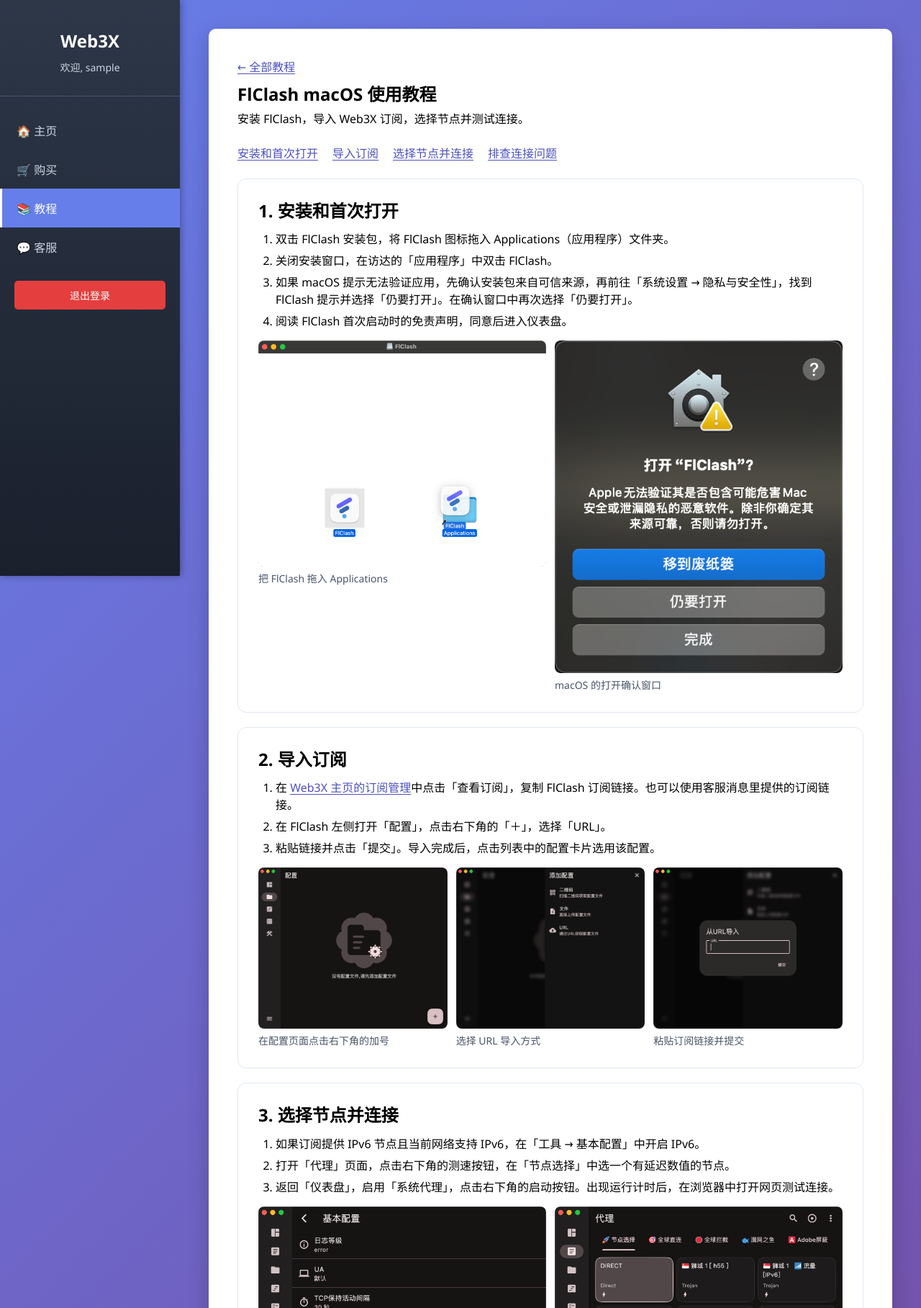
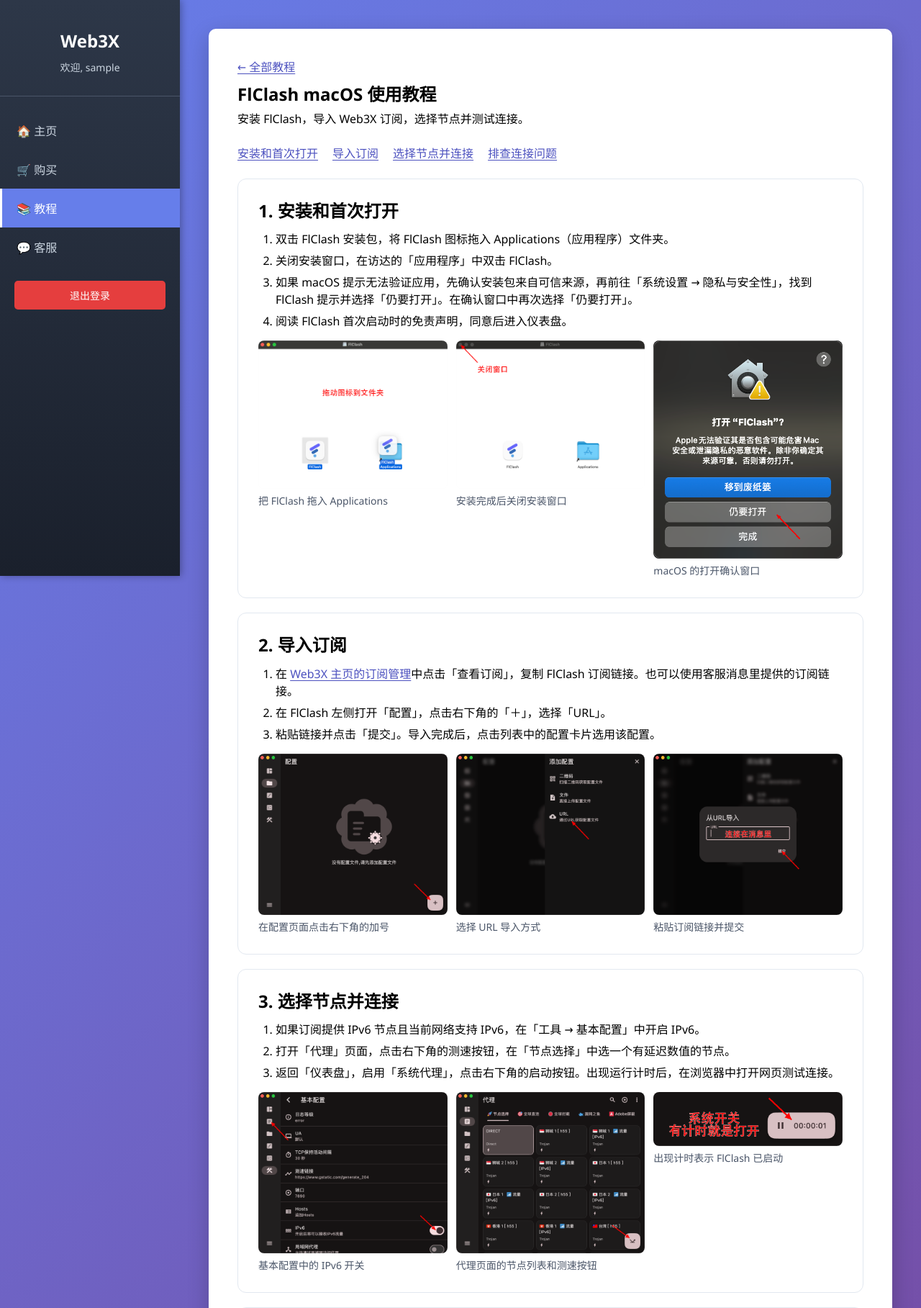
Before and after one commit to suncongch/web3x, a Flask app: page /tutorial/mac in a window 1280 px wide. Shown: the top 1817 px of the page at 72% size. Run offline with Flask 3, Linux system fonts and the light colour scheme; the visitor is signed in with stand-in values (Sample User, id 1).

Commit message:
Show PowerPoint annotations in Mac tutorial screenshots

```diff
--- a/templates/tutorials/mac.html
+++ b/templates/tutorials/mac.html
@@ -55,6 +55,7 @@
         </ol>
         <div class="guide-images">
             {{ screenshot('install', '把 FlClash 拖入 Applications') }}
+            {{ screenshot('close-installer', '安装完成后关闭安装窗口') }}
             {{ screenshot('open-confirmation', 'macOS 的打开确认窗口') }}
         </div>
     </section>
@@ -83,6 +84,7 @@
         <div class="guide-images">
             {{ screenshot('ipv6', '基本配置中的 IPv6 开关') }}
             {{ screenshot('nodes', '代理页面的节点列表和测速按钮') }}
+            {{ screenshot('running-timer', '出现计时表示 FlClash 已启动') }}
         </div>
     </section>
 
```
Also changed, not shown: static/tutorial/mac/add-profile.webp, static/tutorial/mac/close-installer.webp (added), static/tutorial/mac/import-url.webp, static/tutorial/mac/install.webp, static/tutorial/mac/ipv6.webp, static/tutorial/mac/nodes.webp, static/tutorial/mac/open-confirmation.webp, static/tutorial/mac/profiles.webp, static/tutorial/mac/running-timer.webp (added).
